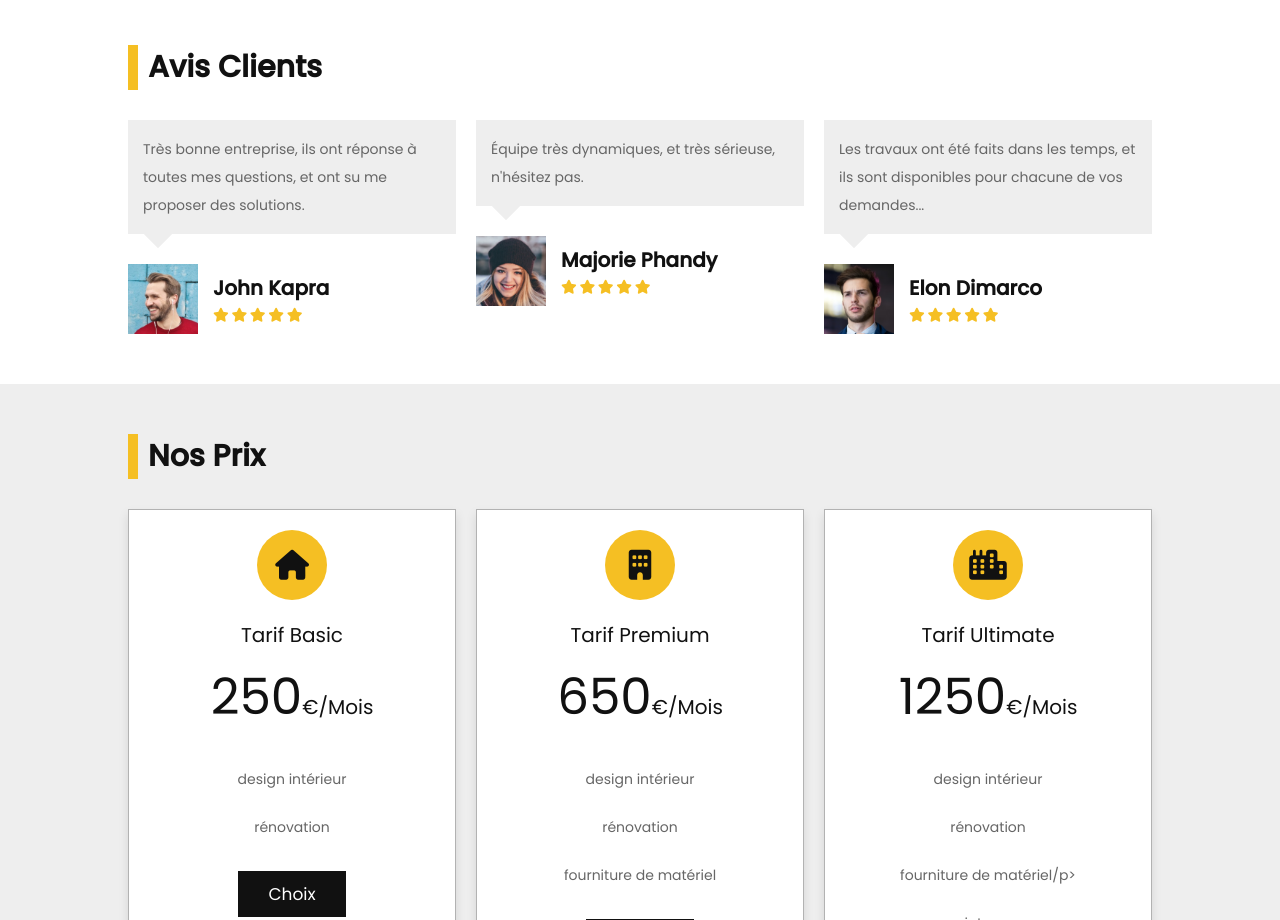
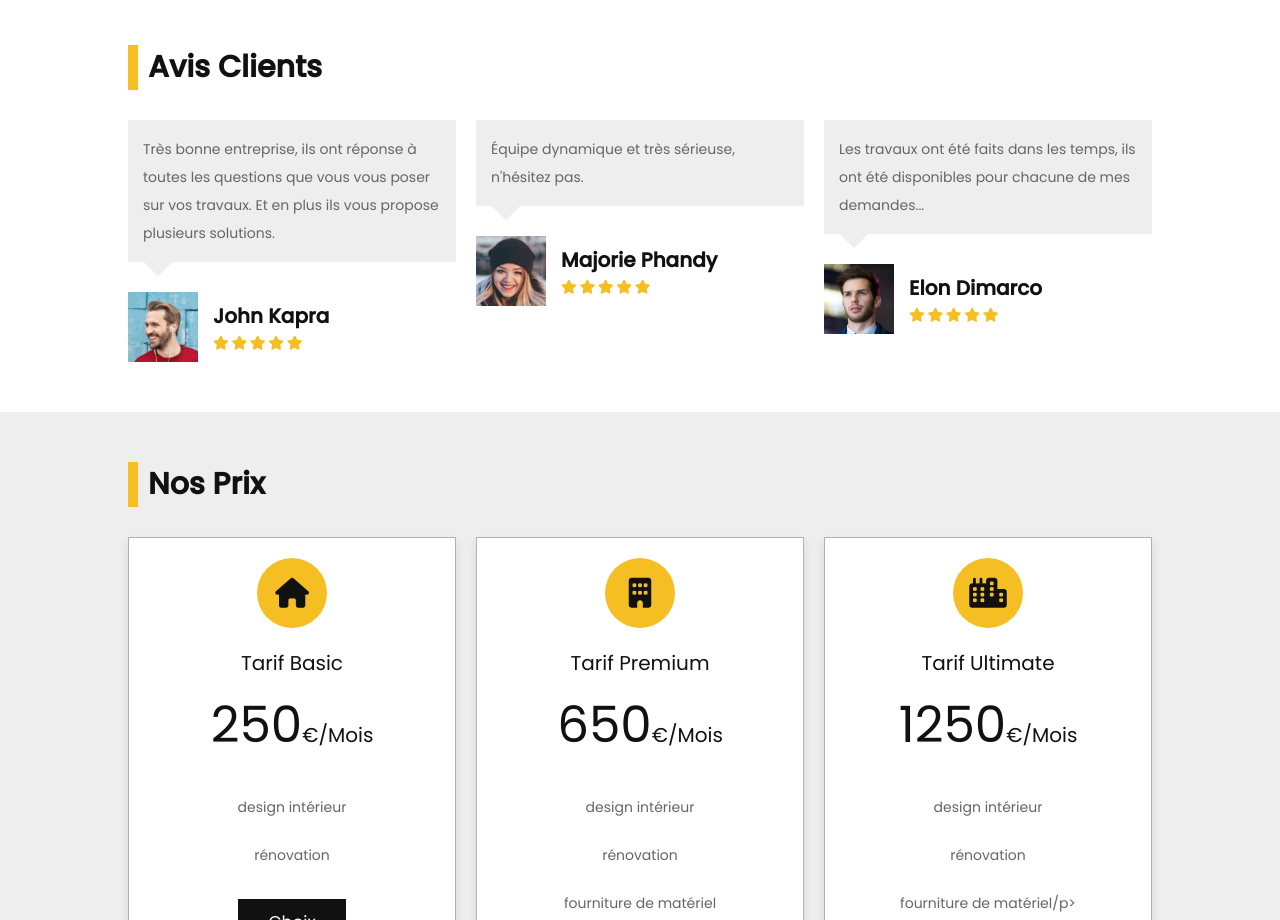
Before and after one commit to RENZOZ78/RENO-CONSTRUCTION, a website: page index.html in a window 1280 px wide. Shown: the part 3680-4600 px from the top of the page. Drawn offline with nearby package versions, Linux system fonts and the light colour scheme; some packages are replaced by stand-ins of ours; a script that the page names is missing; a web font is replaced by a local one.

Commit message:
corr4/ avis clients

```diff
--- a/index.html
+++ b/index.html
@@ -369,7 +369,7 @@
       <div class="swiper-wrapper">
 
          <div class="swiper-slide slide">
-            <p>Très bonne entreprise, ils ont réponse à toutes mes questions, et ont su me proposer des solutions.</p>
+            <p>Très bonne entreprise, ils ont réponse à toutes les questions que  vous vous poser sur vos travaux. Et en plus ils vous propose plusieurs solutions.</p>
             <div class="user">
                <img src="images/pic-1.png" alt="">
                <div class="info">
@@ -386,7 +386,7 @@
          </div>
 
          <div class="swiper-slide slide">
-            <p>Équipe très dynamiques, et très sérieuse, n'hésitez pas.</p>
+            <p>Équipe dynamique et très sérieuse, n'hésitez pas.</p>
             <div class="user">
                <img src="images/pic-2.png" alt="">
                <div class="info">
@@ -403,7 +403,7 @@
          </div>
 
          <div class="swiper-slide slide">
-            <p>Les travaux ont été faits dans les temps, et ils sont disponibles pour chacune de vos demandes...</p>
+            <p>Les travaux ont été faits dans les temps, ils ont été disponibles pour chacune de mes demandes...</p>
             <div class="user">
                <img src="images/pic-3.png" alt="">
                <div class="info">
@@ -420,7 +420,7 @@
          </div>
 
          <div class="swiper-slide slide">
-            <p>Reno-Construction réalisé exactement ma deco-intérieur</p>
+            <p>Reno-Construction a réalisé ma deco-intérieur exactement comme je le souhaité, j'adore!</p>
             <div class="user">
                <img src="images/pic-4.png" alt="">
                <div class="info">
```
